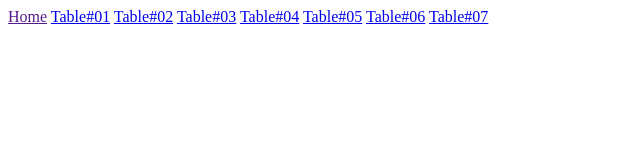
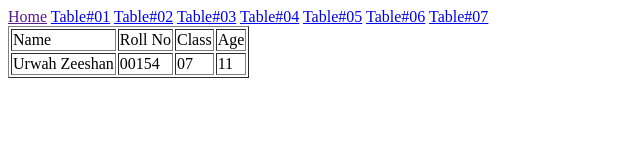
Before and after one commit to zeeshan2468/Assigment-07, a plain HTML site: page index.html in a window 1280 px wide. Shown: the whole page, without its empty margins (0-640 px from the left). Drawn offline with Linux system fonts and the light colour scheme.

Commit message:
Update index.html

```diff
--- a/index.html
+++ b/index.html
@@ -14,5 +14,19 @@
     <a href="pages/Table5.html">Table#05</a>
     <a href="pages/Table6.html">Table#06</a>
     <a href="pages/Table7.html">Table#07</a>
+    <table border="1">
+        <tr>
+            <td>Name</td>
+            <td>Roll No</td>
+            <td>Class</td>
+            <td>Age</td>
+        </tr>
+        <tr>
+            <td>Urwah Zeeshan</td>
+            <td>00154</td>
+            <td>07</td>
+            <td>11</td>
+        </tr>
+    </table>
 </body>
 </html>
```
